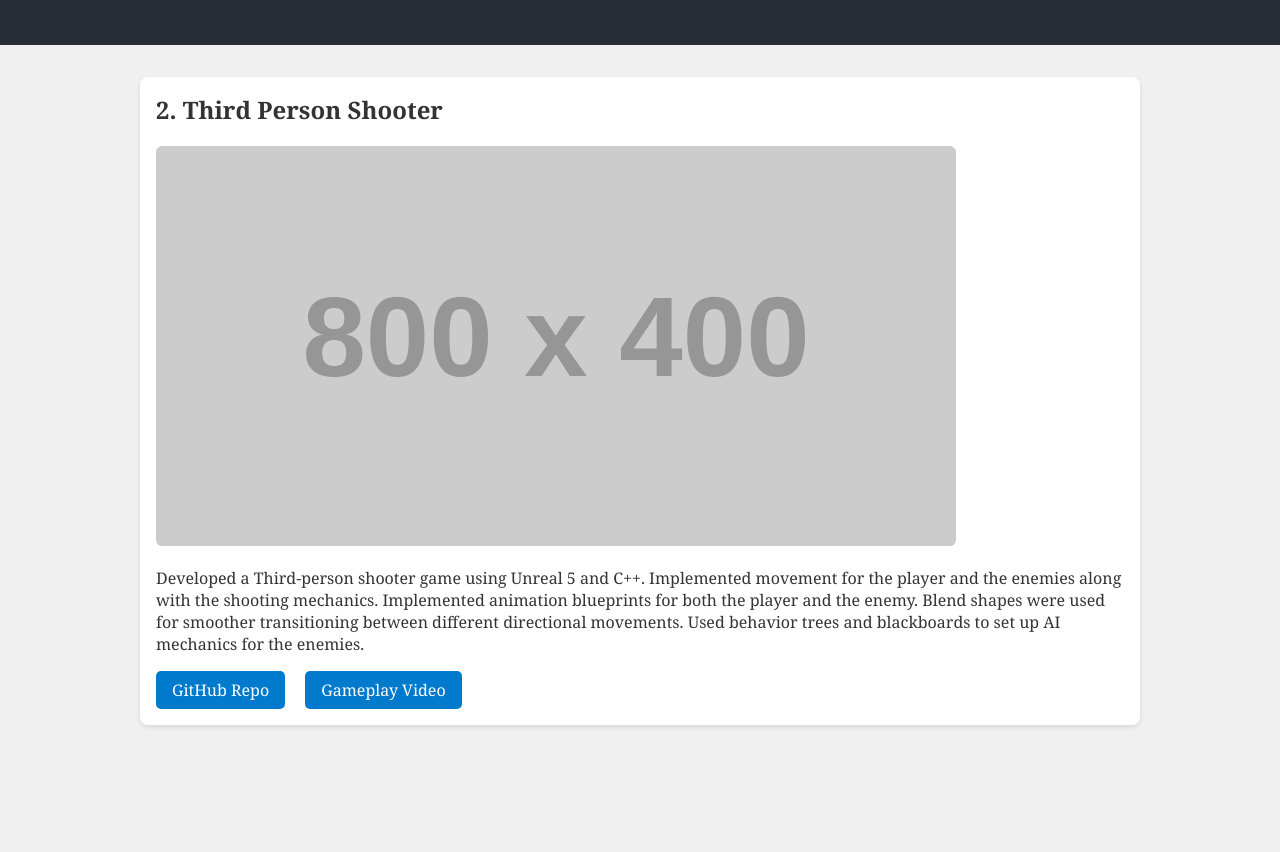
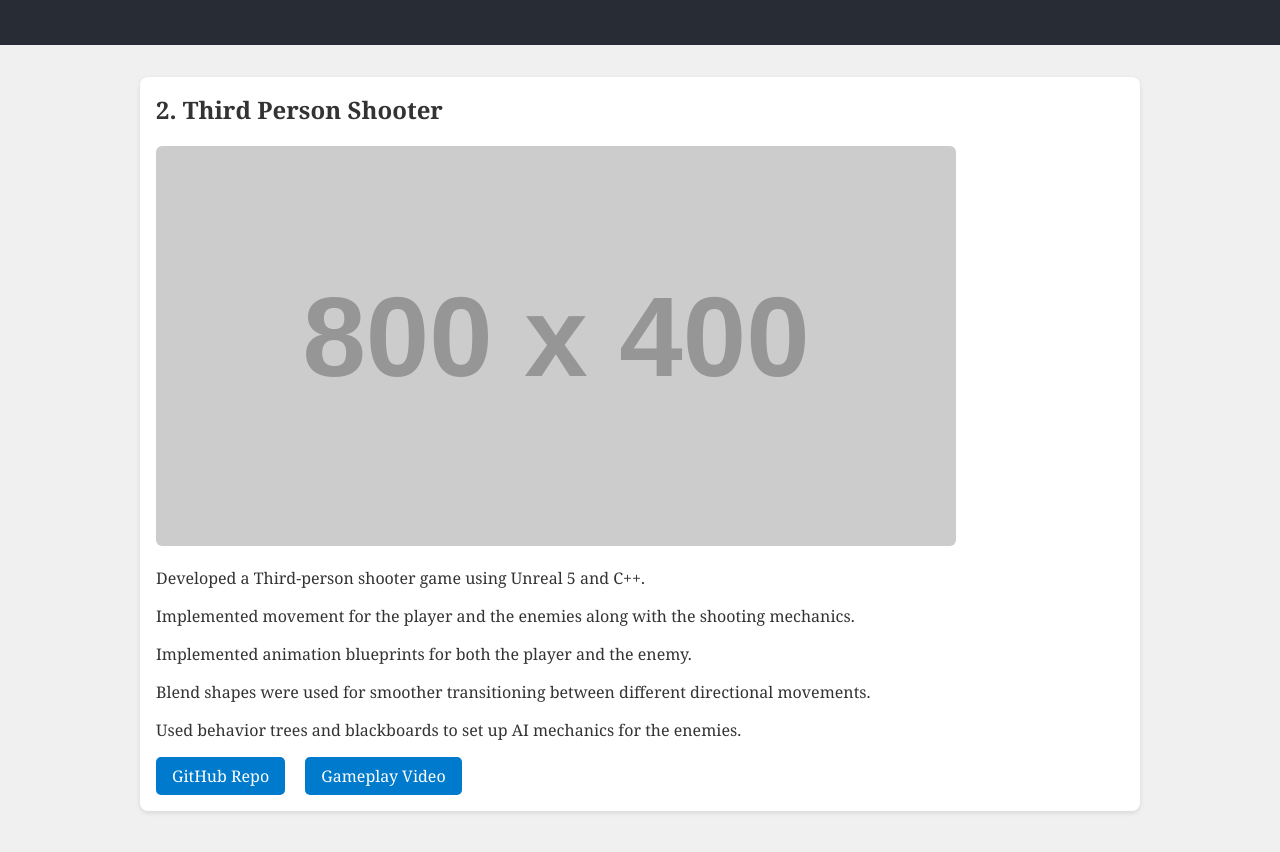
Before and after one commit to ashby-issac/index.html, a plain HTML site: page index.html in a window 1280 px wide. Shown: the part 128-980 px from the top of the page. Before the commit the page ends 917 px from the top, so only its background shows below. Drawn offline with Linux system fonts and the light colour scheme; placeholder pictures from the web are drawn by us.

Commit message:
Update index.html

```diff
--- a/index.html
+++ b/index.html
@@ -75,12 +75,11 @@
   <div class="project">
     <h2>2. Third Person Shooter</h2>
     <img src="https://via.placeholder.com/800x400?text=Horde+Shooter+Screenshot" alt="Third Person Shooter Screenshot">
-    <p>
-      Developed a Third-person shooter game using Unreal 5 and C++.
-      Implemented movement for the player and the enemies along with the shooting mechanics.
-      Implemented animation blueprints for both the player and the enemy.
-      Blend shapes were used for smoother transitioning between different directional movements.
-      Used behavior trees and blackboards to set up AI mechanics for the enemies. </p>
+    <p>Developed a Third-person shooter game using Unreal 5 and C++.</p>
+    <p>Implemented movement for the player and the enemies along with the shooting mechanics.</p>
+    <p>Implemented animation blueprints for both the player and the enemy.</p>
+    <p>Blend shapes were used for smoother transitioning between different directional movements.</p>
+    <p>Used behavior trees and blackboards to set up AI mechanics for the enemies. </p>
     <div class="buttons">
       <a href="https://github.com/ashby-issac/Simple-Shooter" target="_blank">GitHub Repo</a>
       <a href="https://www.youtube.com/watch?v=K58B5JNPTlk&embeds_referring_euri=https%3A%2F%2Fgameplayengineerportfolio.blogspot.com%2F&source_ve_path=Mjg2NjY" target="_blank">Gameplay Video</a>
```
